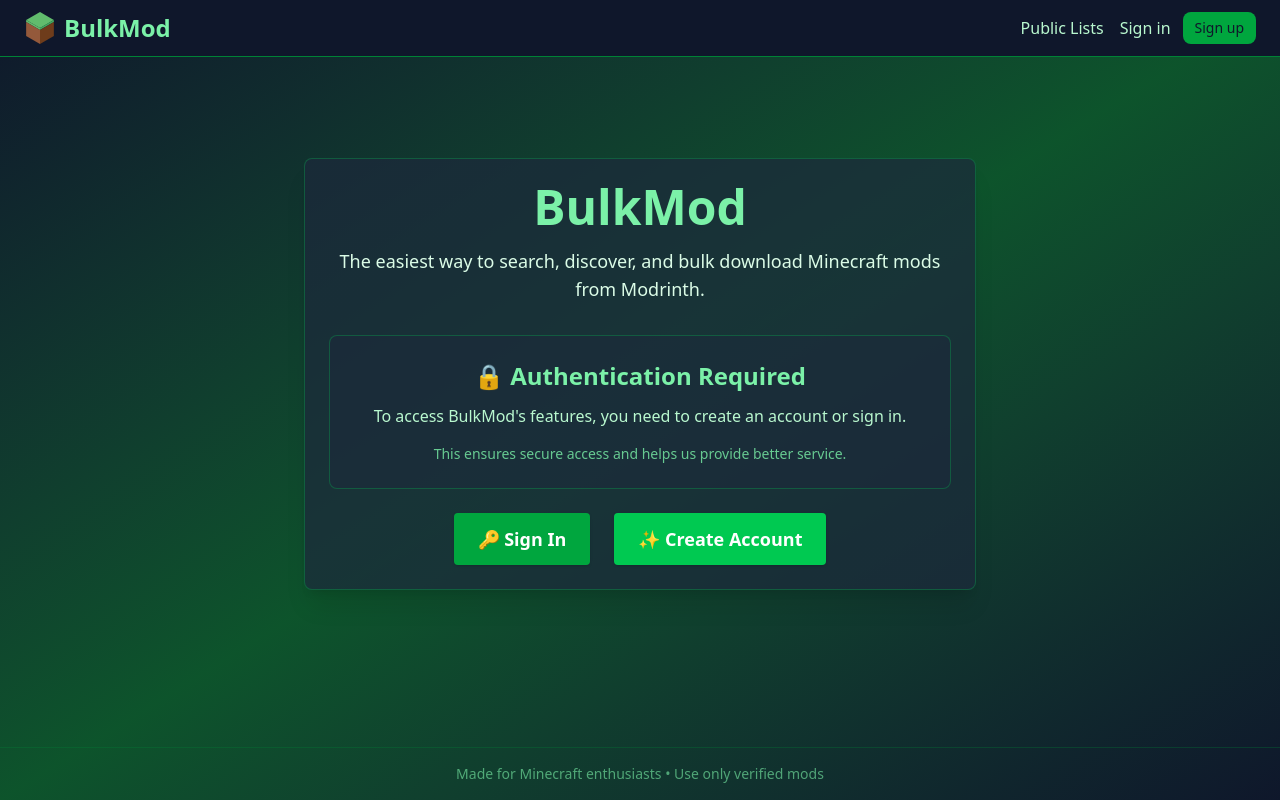
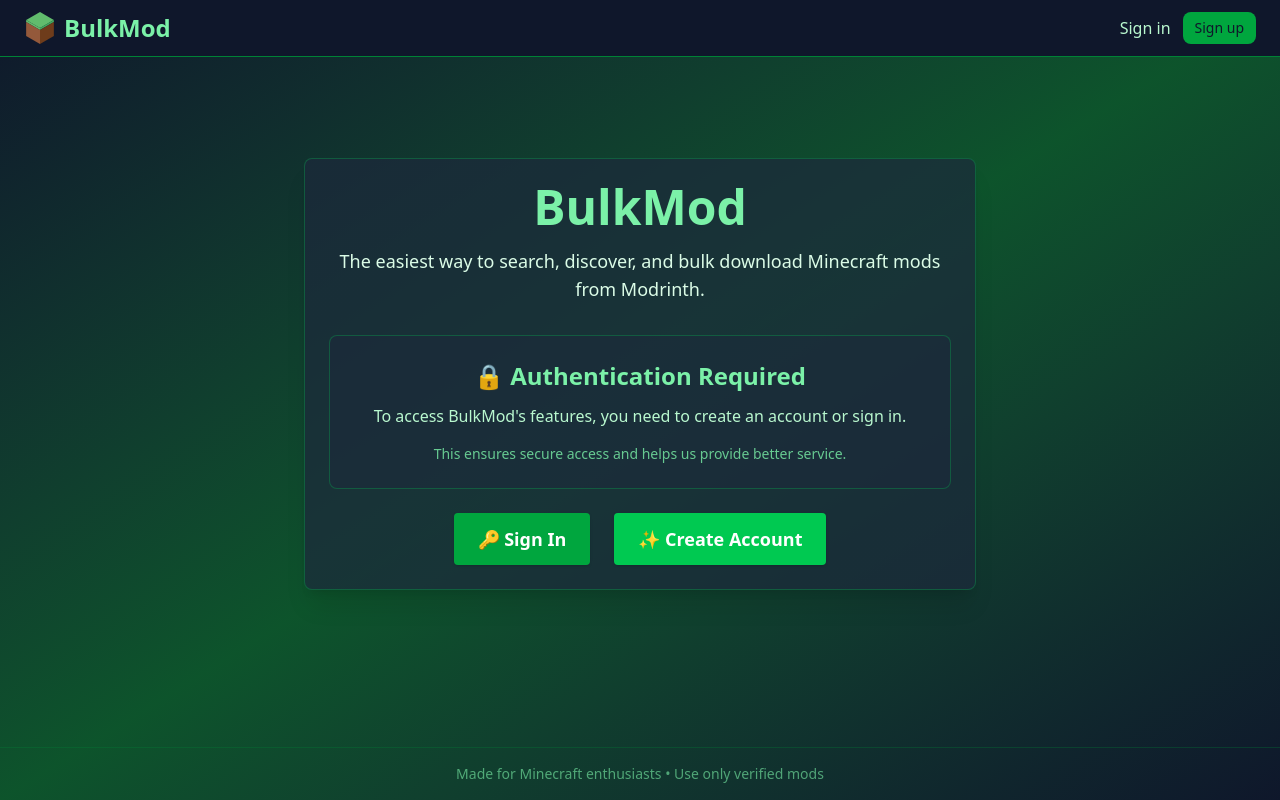
Before and after one commit to galofa/bulkmod, a React (Vite) app in the folder bulkmod-frontend/: page / in a window 1280 px wide. Built offline with nearby package versions, Linux system fonts and the light colour scheme; no server answers.

Commit message:
updated navbar

```diff
--- a/bulkmod-frontend/src/components/common/NavBar.tsx
+++ b/bulkmod-frontend/src/components/common/NavBar.tsx
@@ -41,12 +41,10 @@
       </Link>
 
       <div className="flex items-center gap-4">
-        {/* Public modlists link - always visible */}
-        <Link to="/public-modlists" className="text-green-200 hover:text-green-400 font-medium">Public Lists</Link>
-
         {/* Only show Download and Search links when user is authenticated */}
         {!isLoading && user && (
           <>
+            <Link to="/public-modlists" className="text-green-200 hover:text-green-400 font-medium">Public Lists</Link>
             <Link to="/search" className="text-green-200 hover:text-green-400 font-medium">Search</Link>
             <Link to="/download" className="text-green-200 hover:text-green-400 font-medium">Download</Link>
             <Link to="/modlists" className="text-green-200 hover:text-green-400 font-medium">My Lists</Link>
```
